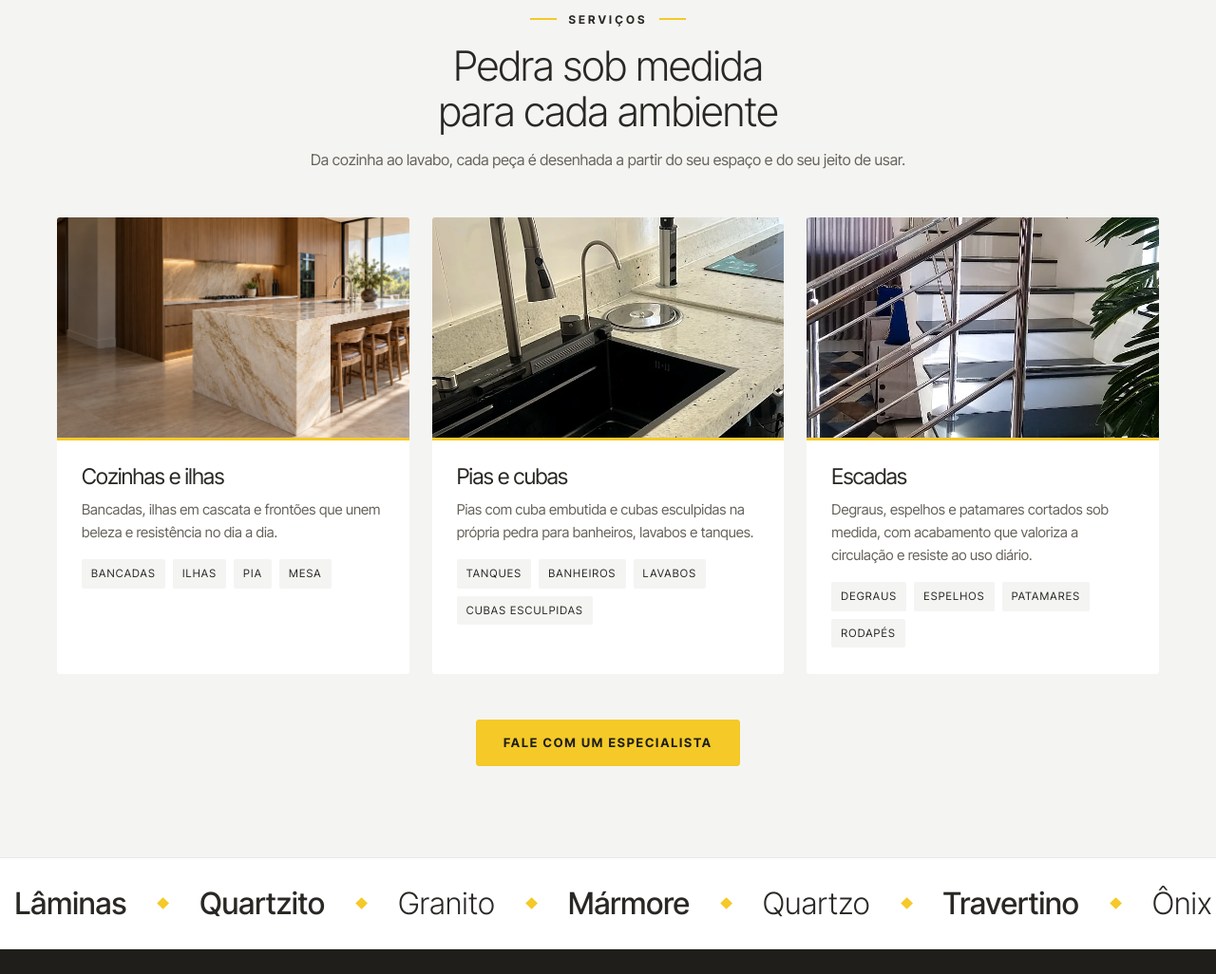
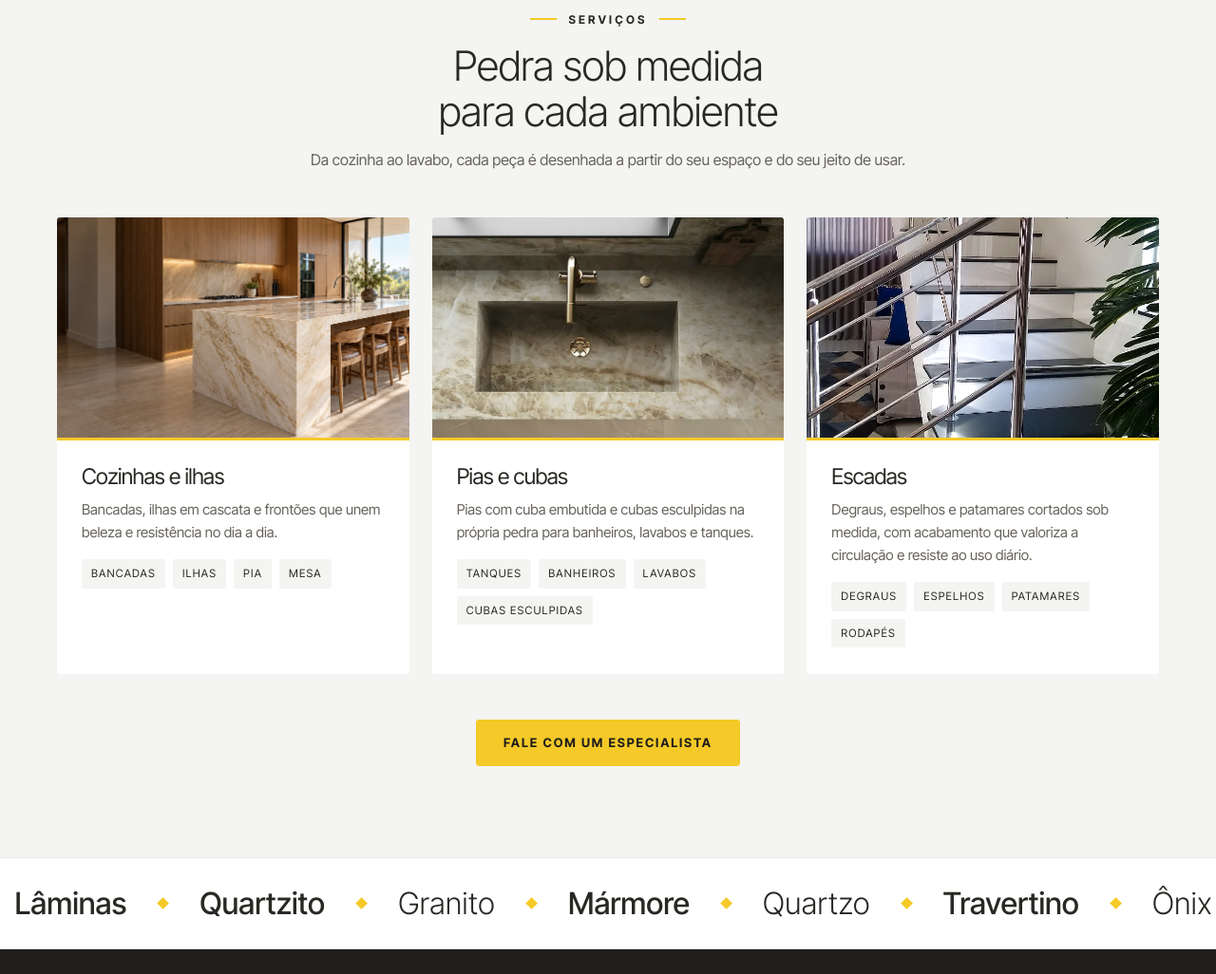
Before and after one commit to kelvenresultiva-lab/marmorariamatossantos, a plain HTML site: page index.html in a window 1280 px wide. Shown: the part 1998-3024 px from the top of the page at 95% size. Drawn offline with Linux system fonts and the light colour scheme.

Commit message:
Pias e cubas: foto de cuba esculpida na pedra (Unsplash, licença livre)
Co-Authored-By: Claude Opus 5.5 <noreply@anthropic.com>

```diff
--- a/index.html
+++ b/index.html
@@ -470,7 +470,7 @@
     </div>
     <div class="servicos-grid">
       <div data-reveal><article class="servico"><figure><img src="img/hero-cozinha-ilha.webp" loading="lazy" alt="Cozinha com ilha em cascata em quartzito claro"></figure><div class="servico-body"><h3>Cozinhas e ilhas</h3><p>Bancadas, ilhas em cascata e frontões que unem beleza e resistência no dia a dia.</p><ul class="tags"><li>Bancadas</li><li>Ilhas</li><li>Pia</li><li>Mesa</li></ul></div></article></div>
-      <div data-reveal style="--d:.1s"><article class="servico"><figure><img src="img/servico-bancada-cuba.webp" loading="lazy" alt="Pia de cozinha em granito claro com cuba preta embutida e torneira gourmet"></figure><div class="servico-body"><h3>Pias e cubas</h3><p>Pias com cuba embutida e cubas esculpidas na própria pedra para banheiros, lavabos e tanques.</p><ul class="tags"><li>Tanques</li><li>Banheiros</li><li>Lavabos</li><li>Cubas esculpidas</li></ul></div></article></div>
+      <div data-reveal style="--d:.1s"><article class="servico"><figure><img src="img/servico-cuba-esculpida.webp" loading="lazy" alt="Cuba esculpida na própria pedra, com torneira dourada"></figure><div class="servico-body"><h3>Pias e cubas</h3><p>Pias com cuba embutida e cubas esculpidas na própria pedra para banheiros, lavabos e tanques.</p><ul class="tags"><li>Tanques</li><li>Banheiros</li><li>Lavabos</li><li>Cubas esculpidas</li></ul></div></article></div>
       <div data-reveal style="--d:.2s"><article class="servico"><figure><img src="img/servico-escada.webp" loading="lazy" alt="Escada com degraus em pedra preta, espelhos brancos e guarda-corpo de inox"></figure><div class="servico-body"><h3>Escadas</h3><p>Degraus, espelhos e patamares cortados sob medida, com acabamento que valoriza a circulação e resiste ao uso diário.</p><ul class="tags"><li>Degraus</li><li>Espelhos</li><li>Patamares</li><li>Rodapés</li></ul></div></article></div>
     </div>
     <div class="cta-row">
```
Also changed, not shown: img/servico-bancada-cuba.webp (deleted), img/servico-cuba-esculpida.webp (added).
